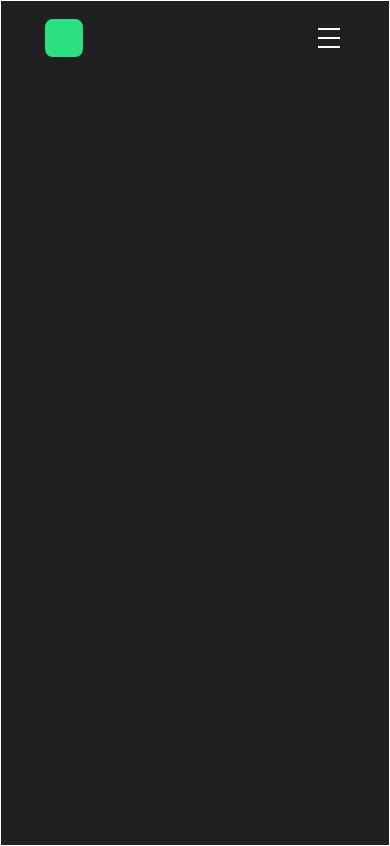
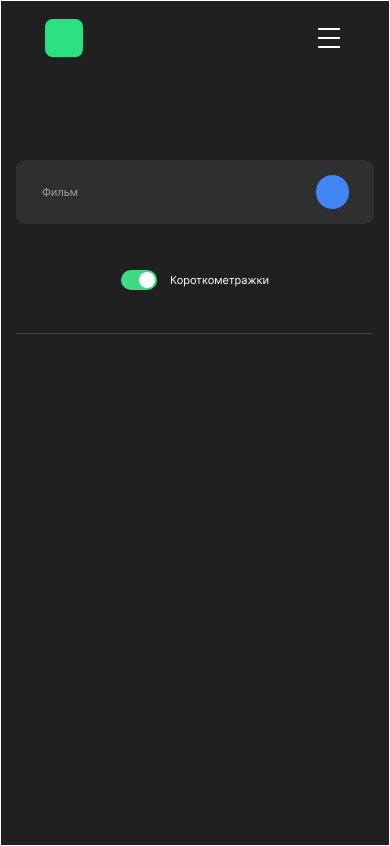
Before and after one commit to natalai2410/movies-explorer-frontend, a React (Create React App) app: page /movies in a window 390 px wide. Built offline with nearby package versions, Linux system fonts and the light colour scheme.

Commit message:
SearchForm

```diff
--- a/src/blocks/header/header.css
+++ b/src/blocks/header/header.css
@@ -1,5 +1,4 @@
 .header{
-    /*width: 100%;*/
     top: 0;
     left: 0;
     z-index: 50;
@@ -18,7 +17,7 @@
     z-index: 10;
 }
 
-.header__body {
+.header__body-auth-on {
     position: relative;
     display: flex;
     /*height: 80px;*/
@@ -33,12 +32,13 @@
     margin-bottom: 18px;
 }
 
+
 .header__container {
     display: flex;
     flex: 1 auto;
     justify-content: space-between;
     align-items: center;
-    margin-left: 40px;
+    margin-left: 5px;
 }
 
 .header__burger{
@@ -75,6 +75,10 @@
     transition: opacity .2s linear;
 }
 
+.header__profile-link_black {
+    color: black;
+}
+
 .header__list{
     display: flex;
     position: relative;
@@ -94,11 +98,59 @@
     text-decoration: none;
     transition: opacity .2s linear;
     color: white;
-
-    font-family: Inter;
     font-size: 13px;
     font-weight: 400;
     line-height: 18px;
+}
+
+
+/*.header__body {*/
+/*    position: relative;*/
+/*    display: flex;*/
+/*    align-items: center;*/
+/*}*/
+
+.header__body-auth-on {
+    position: relative;
+    align-items: center;
+    justify-content: space-between;
+    display: none;
+}
+
+.header__body-auth-off {
+    position: relative;
+    align-items: center;
+    justify-content: flex-end;
+    display: none;
+}
+
+.header__body-auth-on_active {
+    display: flex;
+}
+
+.header__body-auth-off_active {
+    display: flex
+}
+
+.header__login-button {
+    width: 76px;
+    height: 32px;
+    background-color: #3DDC84;
+    font-size: 12px;
+    line-height: 16px;
+    border-radius: 3px;
+    margin-left: 30px;
+}
+
+.header__container_auth-off {
+    justify-content: flex-end;
+}
+
+.header__link_auth-off {
+    font-size: 12px;
+    font-weight: 500;
+    line-height: 16px;
+    text-align: right;
 }
 
 @media all and (max-width: 767px) {
@@ -217,6 +269,24 @@
         bottom: 0;
         margin-bottom: 98px;
     }
+
+    .header__login-button {
+        width: 76px;
+        height: 32px;
+        background-color: #3DDC84;
+        font-family: Inter;
+        font-size: 12px;
+        font-weight: 500;
+        line-height: 16px;
+        color: black;
+        border-radius: 3px;
+        margin-left: 30px;
+    }
+
+    .header__link_auth-off {
+        font-size: 12px;
+        line-height: 16px;
+    }
 }
 
 @media all and (max-width: 450px) {
@@ -256,4 +326,22 @@
         margin-bottom: 35px;
     }
 
+    .header__login-button {
+        width: 54px;
+        height: 26px;
+        margin-left: 14px;
+    }
+
+    .header__link_auth-off {
+        font-size: 10px;
+        line-height: 16px;
+    }
+
+
+    .header__body-auth-off {
+        margin-right: -15px;
+        margin-left: -30px;
+    }
+
+
 }
--- a/src/blocks/hero/hero.css
+++ b/src/blocks/hero/hero.css
@@ -54,6 +54,7 @@
     .hero {
         margin: 20px;
     }
+
     .hero__title {
         max-width: 680px;
         margin-top: 350px;
@@ -73,6 +74,7 @@
 @media all and (max-width: 450px) {
     .hero {
         margin: 0 18px;
+        margin-top: 15px;
     }
 
     .hero__title {
--- a/src/blocks/movies/movies.css
+++ b/src/blocks/movies/movies.css
@@ -1,5 +1,3 @@
 .movies__content {
     display: flex;
-    border: 1px solid green;
-    height: 100px;
 }
--- a/src/components/App.js
+++ b/src/components/App.js
@@ -28,12 +28,11 @@ function App() {
     let onRegister;
     let loggedIn;
     let onProfile;
+    let authOn = true;
     return (
         // <CurrentUserContext.Provider value={currentUser}>
             <div className="page">
                 <div className="page__content">
-                   {/*<Header/>*/}
-
                     <Switch>
                         <Route path="/signin">
                             <Login onLogin={onLogin}/>
@@ -44,17 +43,21 @@ function App() {
                         </Route>
 
                         <Route path="/profile">
-                            <Header/>
+                            <Header
+                                authOn ={true}
+                            />
                             <Profile onProfile={onProfile}/>
                         </Route>
 
                         <Route path="/movies">
-                            <Header/>
-                            {/*<Movies onProfile={onProfile}/>*/}
+                            <Header
+                                authOn ={true}/>
+                            <Movies onProfile={onProfile}/>
                         </Route>
 
                         <Route path="/landing">
-                            {/*<Header/>*/}
+                            <Header
+                                authOn ={false}/>
                             <Landing/>
                         </Route>
 
--- a/src/components/Header.js
+++ b/src/components/Header.js
@@ -5,14 +5,14 @@ import '../index.css';
 import {Link, NavLink} from "react-router-dom";
 
 
-const Header = () => {
+const Header = (props) => {
 
     const [showItems, setShowItems] = useState(false);
     const handleToggleMenu = () => setShowItems(!showItems);
 
     return (
         <div className="header">
-                <div className="header__body">
+                <div className={`header__body-auth-on ${props.authOn ? 'header__body-auth-on_active' : ''}`}>
                     <img  className= "header__logo" src={headerLogo} alt="логотип"/>
                     <div className="header__container">
                         <nav className={`header__menu ${showItems ? 'header__menu_active' : ''}`} >
@@ -37,6 +37,16 @@ const Header = () => {
                         <span className={`${showItems ? 'header__burger_active' : ''}`}></span>
                     </button>
                 </div>
+
+            <div className={`header__body-auth-off ${props.authOn ? '' : 'header__body-auth-off_active'}`}>
+                <img  className= "header__logo header__logo_auth-off" src={headerLogo} alt="логотип"/>
+                <div className="header__container header__container_auth-off">
+                    <Link to="/" className="header__link header__link_auth-off">Регистрация</Link>
+                    <button className="header__login-button" type="button" onClick={handleToggleMenu}>
+                        <Link to="/" className="header__profile-link header__profile-link_black">Войти</Link>
+                    </button>
+                </div>
+            </div>
         </div>
     );
 }
--- a/src/components/Movies.js
+++ b/src/components/Movies.js
@@ -1,9 +1,11 @@
 import React from 'react';
 import '../index.css';
+import SearchForm from "./SearchForm/SearchForm";
 
 function Movies() {
     return (
         <div className="movies__content">
+            <SearchForm/>
         </div>
     );
 }
--- /dev/null
+++ b/src/components/SearchForm/SearchForm.css
@@ -0,0 +1,192 @@
+.search {
+    margin: 70px;
+    display: flex;
+    width: 100%;
+    justify-content: space-between;
+    align-items: center;
+    border-bottom: 1px solid #424242;
+}
+
+.search__string-content {
+    border-right: 1px solid #424242;
+    width: 80%;
+    display: flex;
+    justify-content: space-between;
+    align-items: center ;
+}
+
+.search__content {
+    margin: 0 0 40px;
+    width: 100%;
+    display: flex;
+    background-color: #2F2F2F;
+    border-radius: 9px;
+    padding-top: 19px;
+    padding-bottom: 19px;
+}
+
+.search__ico {
+    height: 12px;
+    width: 12px;
+    margin-left: 28px;
+    margin-right: 17px;
+}
+
+.search__input {
+    width: 100%;
+    padding: 0 10px;
+    font-size: 18px;
+    font-weight: 400;
+    line-height: 20px;
+    text-align: left;
+    outline: none;
+    border: none;
+    background: none;
+    outline: none;
+    border: none;
+    background: none;
+}
+
+.search__input:focus {
+    border-bottom: 2px solid #3456f3;
+}
+
+.search__input::placeholder {
+    color: #a0a0a0;
+}
+
+.search__button {
+    height: 34px;
+    width: 34px;
+    padding: 11px 15px;
+    outline: none;
+    border: none;
+    border-radius: 48px;
+    background-color: #4285F4;
+    color: white;
+    transition: opacity .2s linear;
+    margin-right: 30px;
+}
+
+.search__button:hover {
+    opacity: .6;
+    cursor: pointer;
+}
+
+.search__toggle {
+    margin: auto 0px auto 30px;
+    display: flex;
+    justify-content: space-between;
+    align-items: center;
+}
+
+.search__films {
+    margin: 0 0 0 12px;
+    padding-right: 14px;
+    font-size: 13px;
+    font-weight: 400;
+    line-height: 18px;
+}
+
+.search__tumbler {
+    position: relative;
+    display: inline-block;
+    width: 36px;
+    height: 20px;
+    cursor: pointer;
+}
+
+.search__checkbox {
+    display: none;
+}
+
+.search__slider {
+    position: absolute;
+    inset: 0;
+    background-color: #3DDC84;
+    border-radius: 16px;
+    transition: .6s;
+    transform: scale(-1, -1);
+}
+
+.search__slider::before {
+    position: absolute;
+    content: '';
+    height: 16px;
+    width: 16px;
+    top: 2px;
+    left: 2px;
+    bottom: 2px;
+    border-radius: 50%;
+    background-color: white;
+}
+
+.search__checkbox:checked + .search__slider {
+    background-color: #3DDC84;
+}
+
+.search__checkbox:checked + .search__slider::before {
+    transform: translateX(16px);
+}
+
+@media all and (max-width: 767px) {
+    .search {
+        margin-left: 30px;
+        margin-right: 30px;
+        margin-top: 60px;
+        padding-bottom: 43px;
+    }
+
+    .search__toggle {
+        margin-left: 20px;
+    }
+
+    .search__button {
+        margin-right: 25px;
+    }
+}
+
+@media screen and (max-width: 540px) {
+    .search {
+        margin: 85px 15px 0;
+    }
+
+    .search__content {
+        margin: 0;
+        padding: 0;
+        display: block;
+        border-radius: 0;
+        background-color: #202020;
+    }
+
+    .search__string-content {
+        width: 100%;
+        border: 0;
+        padding-top: 15px;
+        padding-bottom: 15px;
+        background-color: #2F2F2F;
+        border-radius: 9px;
+    }
+
+    .search__ico {
+        display: none;
+    }
+
+    .search__input {
+        margin: 0 16px;
+        font-size: 11px;
+    }
+
+    .search__toggle {
+        margin: 46px 0 0;
+        display: flex;
+        justify-content: center;
+    }
+
+    .search__films {
+        font-size: 11px;
+        padding: 0;
+        margin: 0 0 0 13px;
+    }
+
+}
--- /dev/null
+++ b/src/components/SearchForm/SearchForm.js
@@ -0,0 +1,45 @@
+import './SearchForm.css';
+import { useEffect, useState } from 'react';
+
+import ico1 from "../../images/icon__CCOLOR_icon-2.svg";
+import headerLogo from "../../images/header_logo.svg";
+
+
+const SearchForm = () => {
+
+    const [switchSearch, setSwitchSearch] = useState(false);
+    const [inputSearch, setInputSearch] = useState('');
+
+    function handleInputChange(e) {
+
+    }
+
+    function handleSwitchChange(e) {
+        const newSwitchSearch = !switchSearch;
+    }
+
+    function handleSubmit(e) {
+
+    }
+
+    return (
+        <form className="search">
+            <div className="search__content">
+                <div className="search__string-content">
+                    <img className="search__ico" src={ico1}  alt="логотип"></img>
+                    <input className="search__input" placeholder="Фильм" type="text" value={inputSearch || ''} onChange={handleInputChange} required />
+                    <button type="submit" className="search__button" onClick={handleSubmit}></button>
+                </div>
+
+                <div className="search__toggle">
+                    <label className="search__tumbler">
+                        <input className="search__checkbox" type="checkbox" onChange={handleSwitchChange} />
+                        <span className="search__slider" />
+                    </label>
+                    <p className="search__films">Короткометражки</p>
+                </div>
+            </div>
+        </form>
+    );
+};
+    export default SearchForm;
```
Also changed, not shown: src/images/icon__CCOLOR_icon-2.svg (added).
